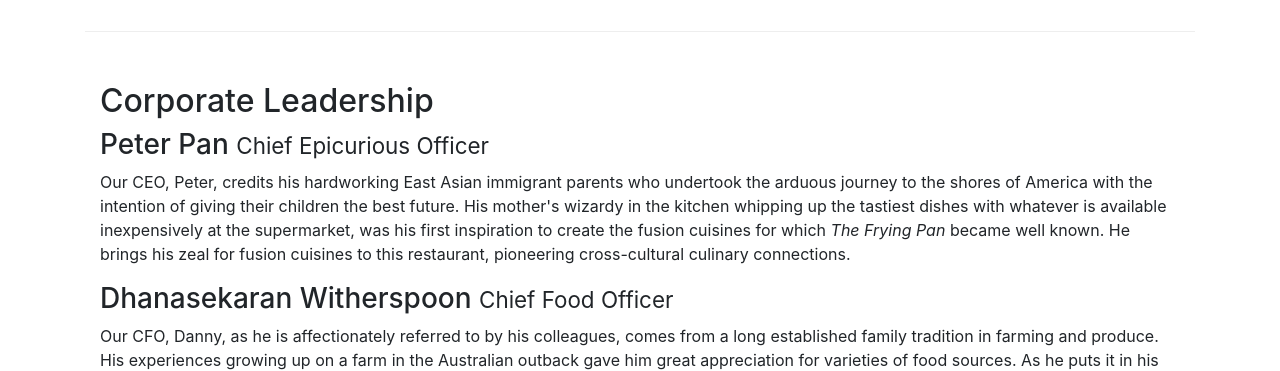
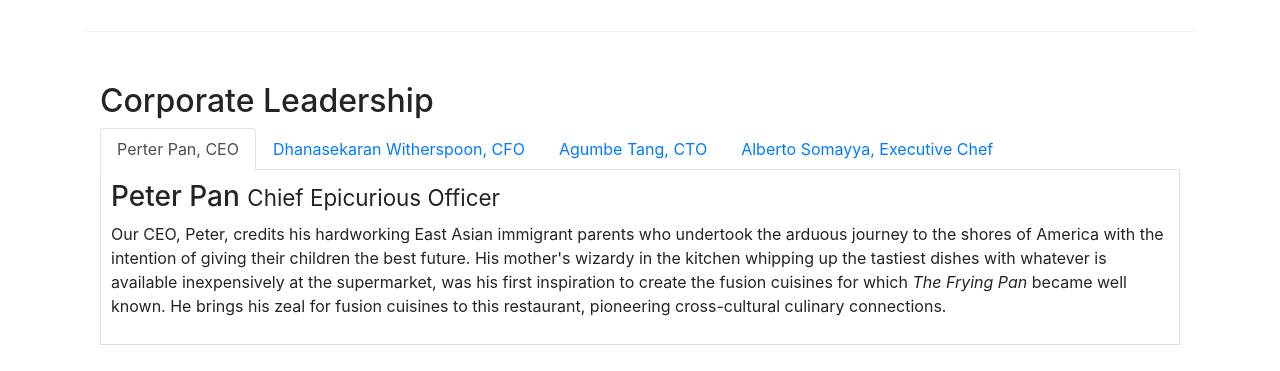
Before and after one commit to sharmatanesh/Coursera-Bootstrap-UI-Frontend-with-ReactJS, a website: page aboutus.html in a window 1280 px wide. Shown: the part 940-1311 px from the top of the page. Drawn offline with nearby package versions, Linux system fonts and the light colour scheme.

Commit message:
tabs are created in about us

```diff
--- a/aboutus.html
+++ b/aboutus.html
@@ -96,14 +96,38 @@
         <div class="col-12 col-sm auto">
             <div class="row-content">
                 <h2>Corporate Leadership</h2>
+                <ul class="nav nav-tabs">
+                    <li class="nav-item">
+                        <a class="nav-link active" href="#peter" role="tab" data-toggle="tab">Perter Pan, CEO</a>
+                    </li>
+                    <li class="nav-item">
+                        <a class="nav-link" href="#dhan" role="tab" data-toggle="tab">Dhanasekaran Witherspoon, CFO</a>
+                    </li>
+                    <li class="nav-item">
+                        <a class="nav-link" href="#agumbe" role="tab" data-toggle="tab">Agumbe Tang, CTO</a>
+                    </li>
+                    <li class="nav-item">
+                        <a class="nav-link" href="#alberto" role="tab" data-toggle="tab">Alberto Somayya, Executive Chef</a>
+                    </li>
+                </ul>
+                <div class="tab-content">
+                    <div class="tab-pane fade show active" role="tabpanel" id="peter">
                         <h3>Peter Pan <small>Chief Epicurious Officer</small></h3>
                         <p class="d-none d-sm-block">Our CEO, Peter, credits his hardworking East Asian immigrant parents who undertook the arduous journey to the shores of America with the intention of giving their children the best future. His mother's wizardy in the kitchen whipping up the tastiest dishes with whatever is available inexpensively at the supermarket, was his first inspiration to create the fusion cuisines for which <em>The Frying Pan</em> became well known. He brings his zeal for fusion cuisines to this restaurant, pioneering cross-cultural culinary connections.</p>
+                    </div>
+                    <div class="tab-pane fade" role="tabpanel" id="dhan">
                         <h3>Dhanasekaran Witherspoon <small>Chief Food Officer</small></h3>
                         <p class="d-none d-sm-block">Our CFO, Danny, as he is affectionately referred to by his colleagues, comes from a long established family tradition in farming and produce. His experiences growing up on a farm in the Australian outback gave him great appreciation for varieties of food sources. As he puts it in his own words, <em>Everything that runs, wins, and everything that stays, pays!</em></p>
+                    </div>
+                    <div class="tab-pane fade" role="tabpanel" id="agumbe">
                         <h3>Agumbe Tang <small>Chief Taste Officer</small></h3>
                         <p class="d-none d-sm-block">Blessed with the most discerning gustatory sense, Agumbe, our CTO, personally ensures that every dish that we serve meets his exacting tastes. Our chefs dread the tongue lashing that ensues if their dish does not meet his exacting standards. He lives by his motto, <em>You click only if you survive my lick.</em></p>
+                    </div>
+                    <div class="tab-pane fade" role="tabpanel" id="alberto">
                         <h3>Alberto Somayya <small>Executive Chef</small></h3>
                         <p class="d-none d-sm-block">Award winning three-star Michelin chef with wide International experience having worked closely with whos-who in the culinary world, he specializes in creating mouthwatering Indo-Italian fusion experiences. He says, <em>Put together the cuisines from the two craziest cultures, and you get a winning hit! Amma Mia!</em></p>
+                    </div>
+                </div>
             </div>
        </div>
        <div class="row-content">
--- a/styles.css
+++ b/styles.css
@@ -36,3 +36,10 @@
 .navbar-dark {
     background-color: #512DA8;
 }
+
+.tab-content{
+    border-left: 1px solid #ddd;
+    border-right: 1px solid #ddd;
+    border-bottom: 1px solid #ddd;
+    padding: 10px;
+}
```
Lines whose indentation alone changed are shown as unchanged.
